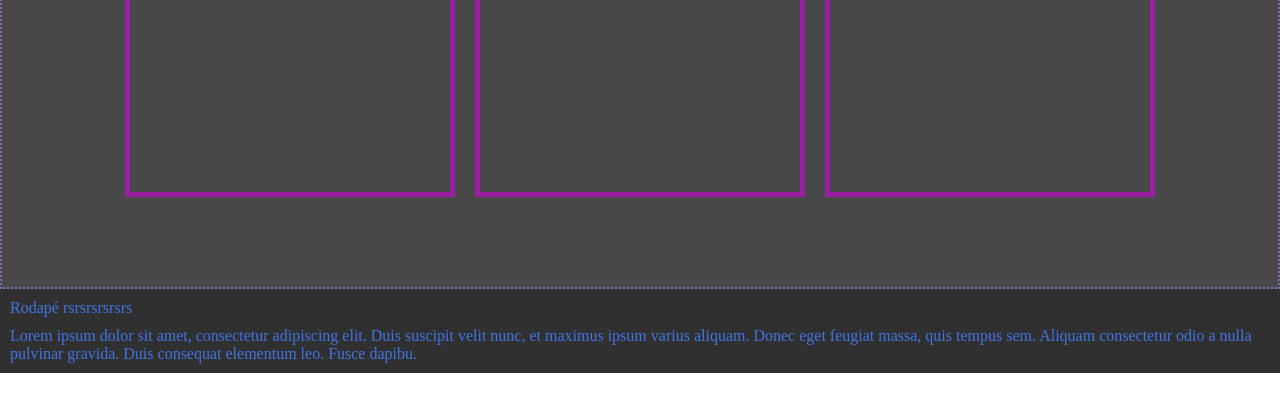
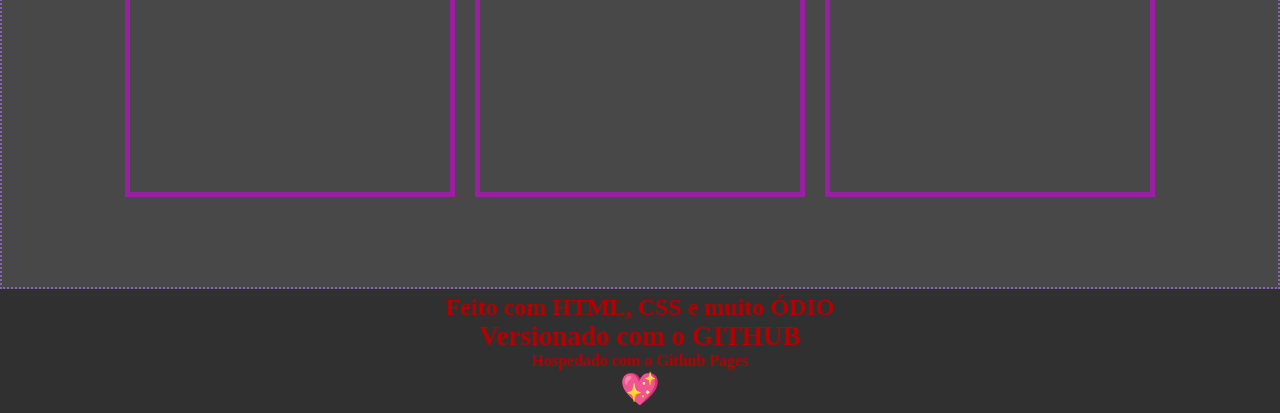
Before and after one commit to 4xxMi/4xxMi.github.io, a plain HTML site: page index.html in a window 1280 px wide. Shown: the part 1473-1886 px from the top of the page. Before the commit the page ends 1846 px from the top, so only its background shows below. Drawn offline with Linux system fonts and the light colour scheme.

Commit message:
aaaaaaaaaaaaaaaaaaa

```diff
--- a/assets/css/estilo.css
+++ b/assets/css/estilo.css
@@ -213,6 +213,12 @@ h3 {
 
 footer{
     padding: 5px;
+    min-height: 100px;
+    text-align: center;
     background-color: #313031;
     color: #4074e4;
 }
+
+.aaaaa h3{
+    color: #b30000;
+}
--- a/index.html
+++ b/index.html
@@ -122,10 +122,10 @@
         </section>
 
         <footer>
-            <p>Rodapé rsrsrsrsrsrs</p>
-            <p> Lorem ipsum dolor sit amet, consectetur adipiscing elit. Duis suscipit velit nunc, et maximus ipsum
-                varius aliquam. Donec eget feugiat massa, quis tempus sem. Aliquam consectetur odio a nulla pulvinar
-                gravida. Duis consequat elementum leo. Fusce dapibu.</p>
+            <h2 style="color:#b30000;">Feito com HTML, CSS e muito ÓDIO </h2>
+            <h3 style="color:#b30000;"> Versionado com o GITHUB </h3>
+            <h4 style="color:#b30000;"> Hospedado com o Github Pages</h4>
+            <h1>💖</h1>
         </footer>
 
 </body>
```
